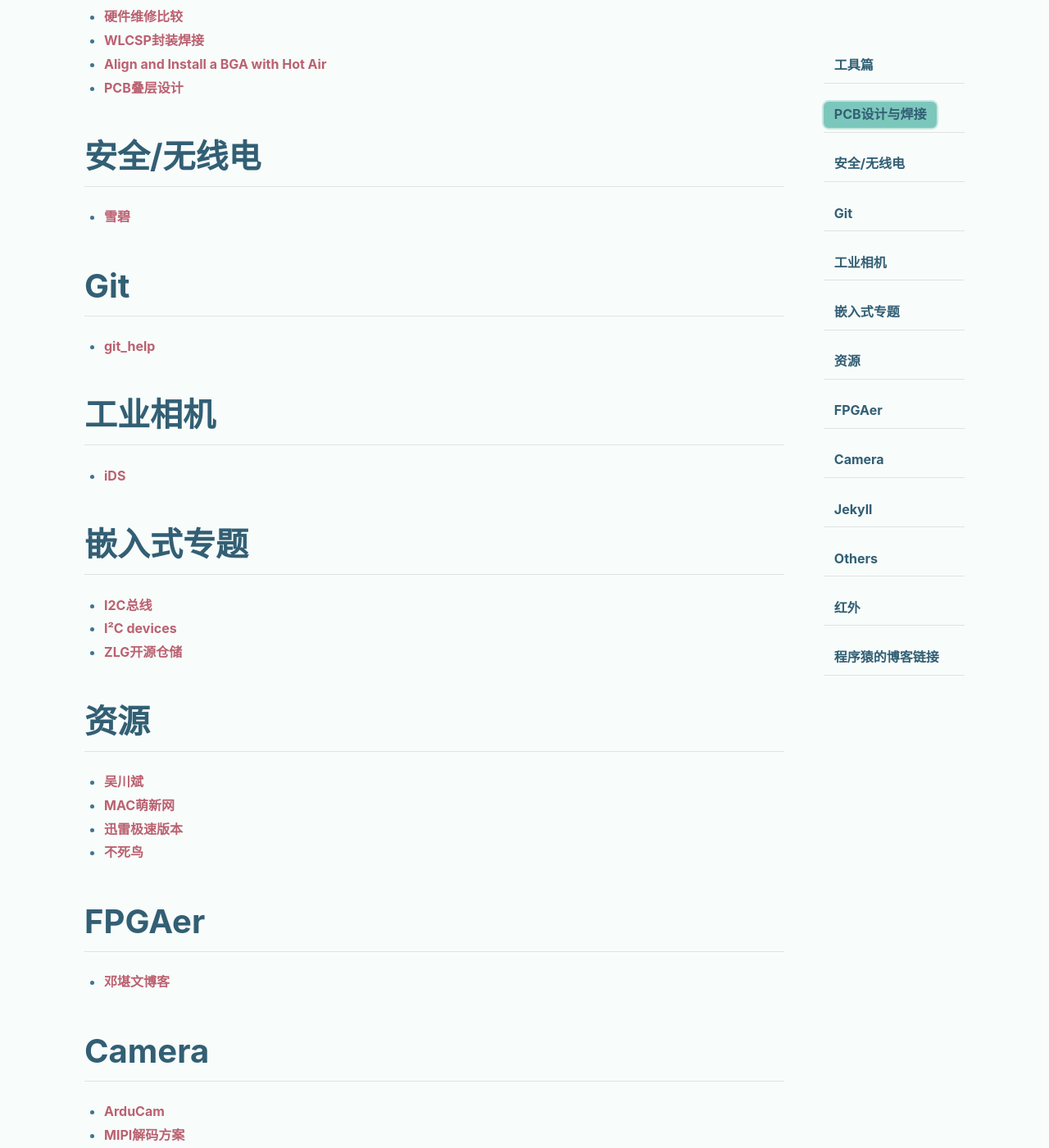
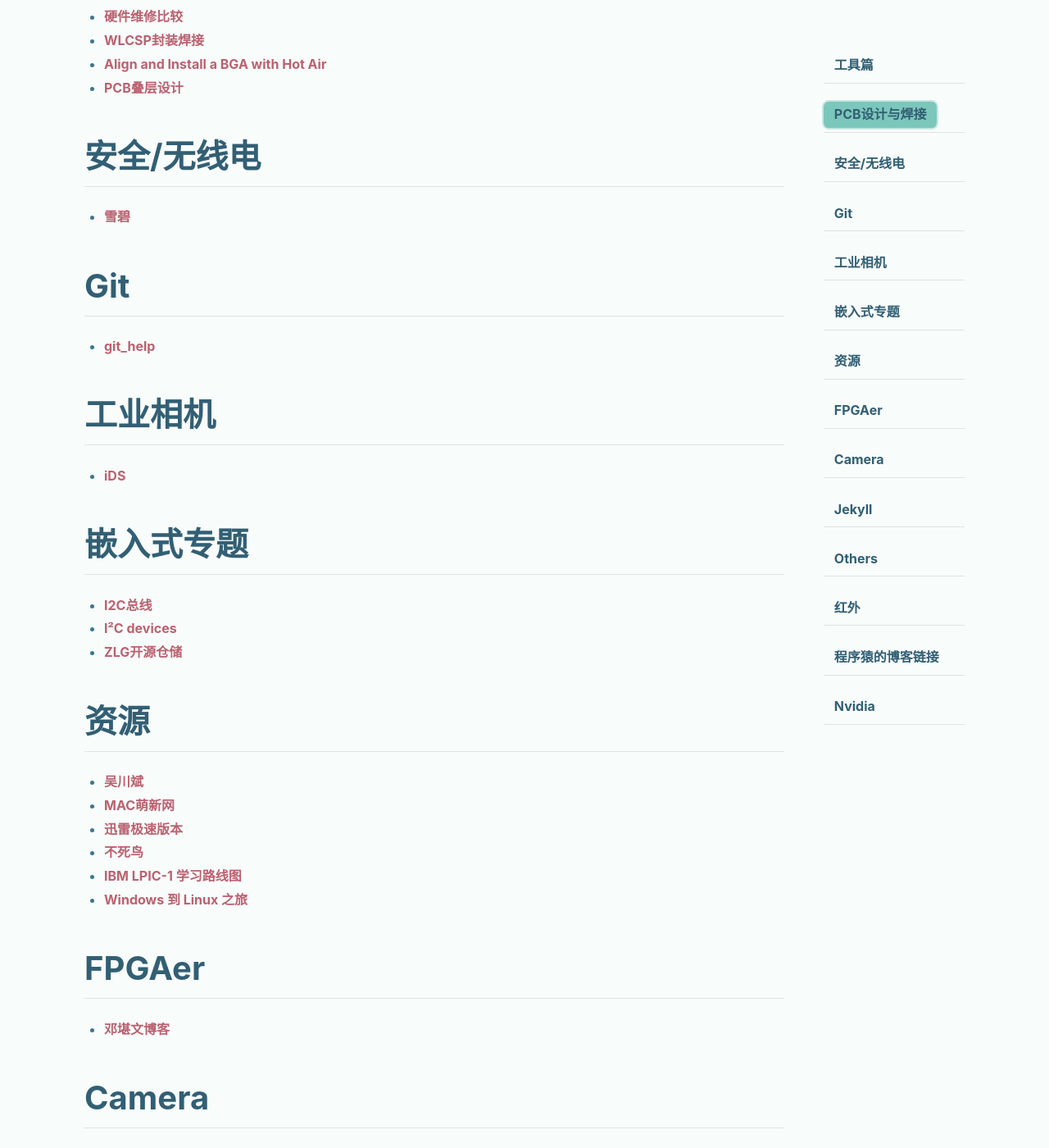
Before and after one commit to releung/sunzhongmeng.github.io, a Jekyll site: the page built from _posts/2018-10-10-links.md, in a window 1280 px wide and 1400 px high, scrolled down 671 px. Shown: the whole window at 82% size. Built offline with Jekyll 4.4.1, drawn with Linux system fonts in a browser that asks for light colours; nearby versions of some CDN libraries; comment, search, counter and statistics services are not loaded; some of the changed text lies outside the part shown.

Commit message:
change links

```diff
--- a/_posts/2018-10-10-links.md
+++ b/_posts/2018-10-10-links.md
@@ -39,6 +39,8 @@ key: 链接
 * [MAC萌新网](https://www.macxin.com)
 * [迅雷极速版本](https://lai.yuweining.cn/archives/915/)
 * [不死鸟](https://lai.yuweining.cn/)
+* [IBM LPIC-1 学习路线图](https://www.ibm.com/developerworks/cn/linux/l-lpic1-map/index.html)
+* [Windows 到 Linux 之旅](https://www.ibm.com/developerworks/cn/linux/l-roadmap/index.html)
 
 # FPGAer
 * [邓堪文博客](http://dengkanwen.com/)
@@ -73,3 +75,7 @@ key: 链接
 * [ltoddy的博客](https://github.com/ltoddy)
 * [张大伟的Github](https://github.com/DreamAndDead)
 * [经典汇总](https://github.com/EbookFoundation/free-programming-books/blob/master/free-programming-books-zh.md#c)
+
+# Nvidia
+* [CSI Cameras on the TX2](http://petermoran.org/csi-cameras-on-tx2/#getting-video-off-a-csi-camera)
+* [A Good Article: CSI Cameras on the TX2 ](https://www.jetsonhacks.com/2017/08/30/a-good-article-csi-cameras-on-the-tx2-the-easy-way/)
```
